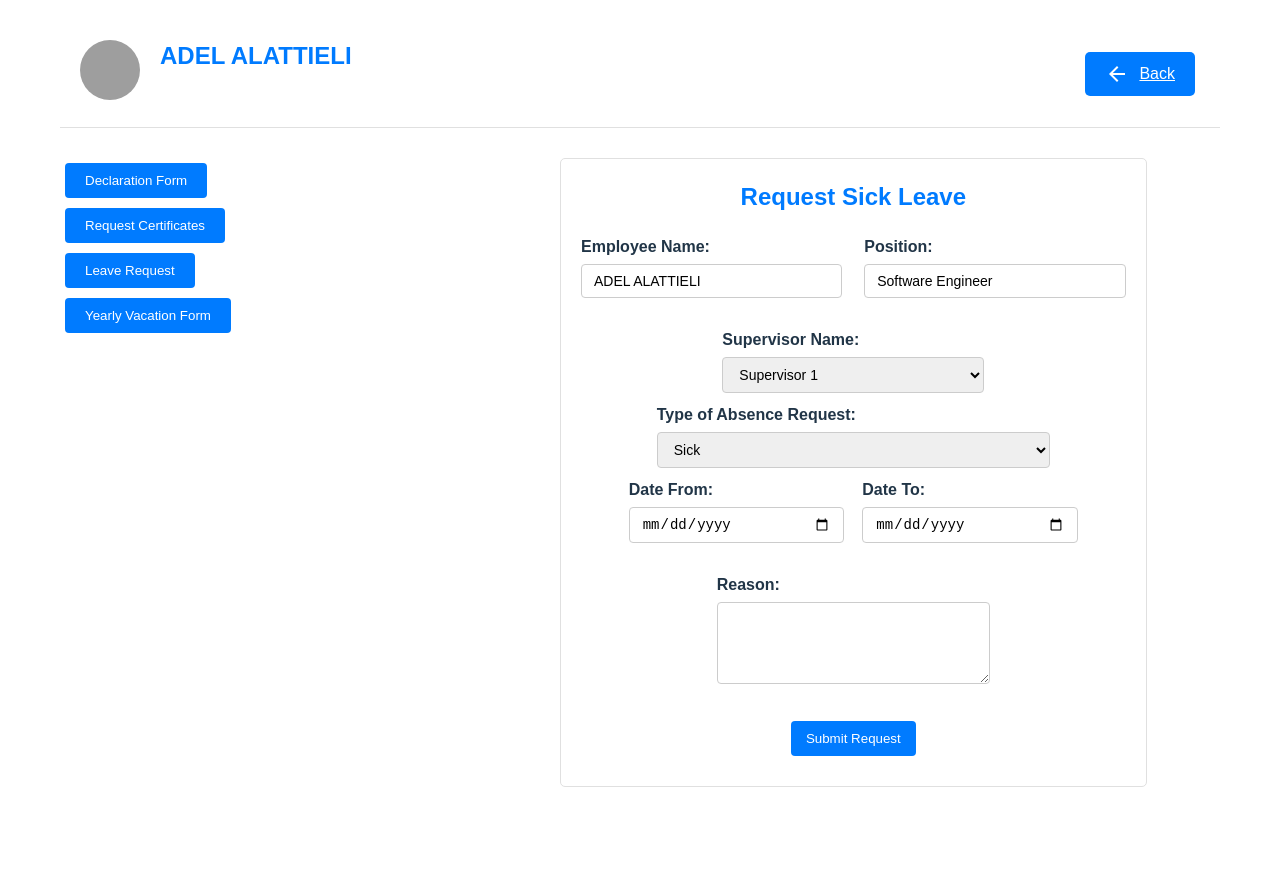
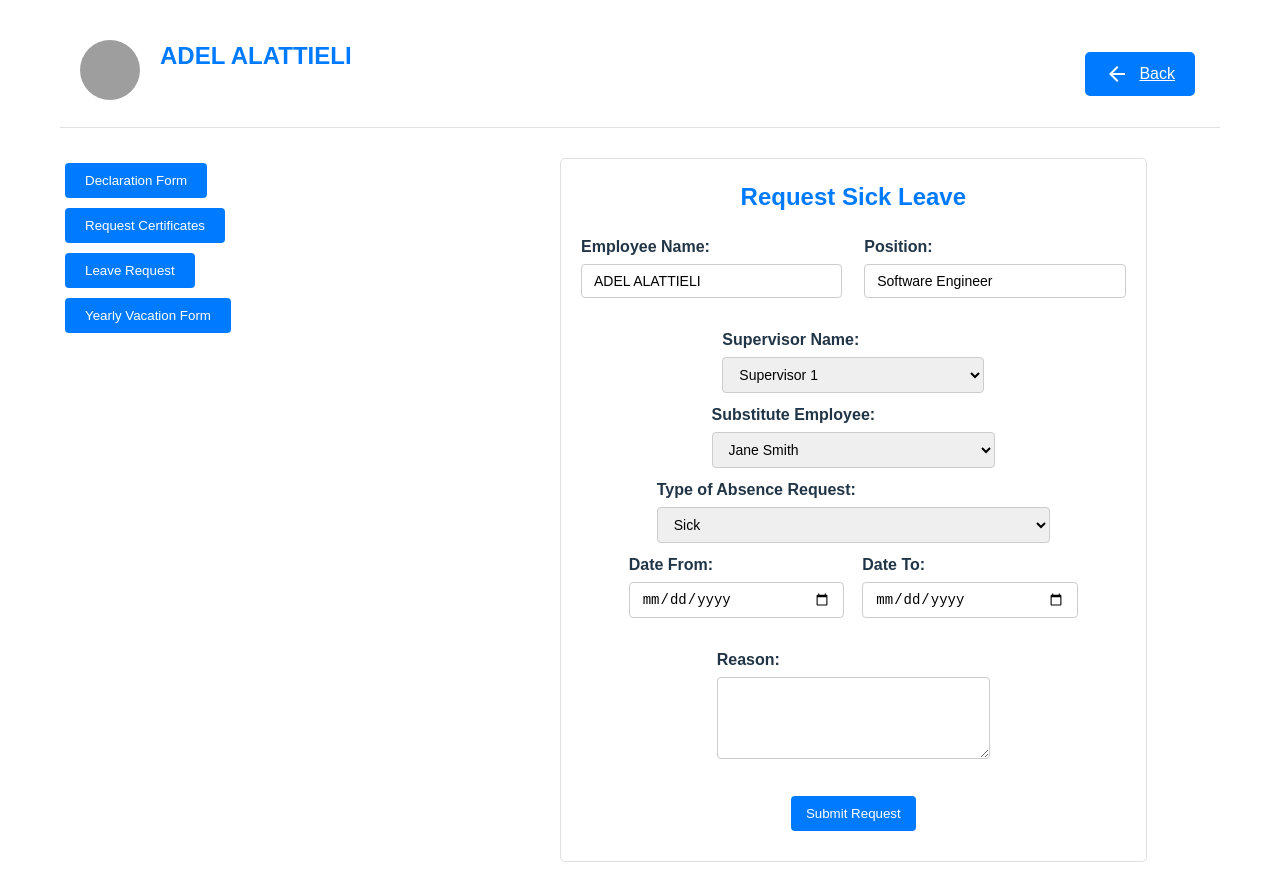
Before and after one commit to ALATTIELI/hrsystem, a React (Vite) app: page /employee/1 in a window 1280 px wide. Both pictures are taken after a click on the button "Leave Request". Before the commit the page ends 807 px from the top, so only its background shows below. Built offline with nearby package versions, Linux system fonts and the light colour scheme; grey boxes are pictures that could not be loaded.

Commit message:
add Substitute employee to leave request

```diff
--- a/src/pages/employeelogin/employeedata.tsx
+++ b/src/pages/employeelogin/employeedata.tsx
@@ -7,6 +7,7 @@ export const employeesData = [
     photoUrl: "./public/images/adel.jpeg",
     username: "alattieli", // Add username field
     password: "12345",
+    branch: "MBZ",
   },
   {
     id: 2,
@@ -15,6 +16,25 @@ export const employeesData = [
     photoUrl: "./images/ven.jpg",
     username: "jane", // Add username field
     password: "1234",
+    branch: "MBZ",
+  },
+  {
+    id: 3,
+    name: "mohammed",
+    position: "UI/UX Designer",
+    photoUrl: "./images/ven.jpg",
+    username: "mohammed", // Add username field
+    password: "1234",
+    branch: "MBZ",
+  },
+  {
+    id: 4,
+    name: "adnan",
+    position: "UI/UX Designer",
+    photoUrl: "./images/ven.jpg",
+    username: "adnan", // Add username field
+    password: "1234",
+    branch: "MBZ",
   },
   // Add more employees here...
 ];
--- a/src/pages/employeelogin/forms/leaverequest.tsx
+++ b/src/pages/employeelogin/forms/leaverequest.tsx
@@ -1,15 +1,36 @@
-import React from "react";
+import React, { useEffect, useState } from "react";
 import "./LeaveRequest.css";
+import { employeesData } from "../employeedata";
+
+interface Employee {
+  id: number;
+  name: string;
+  position: string;
+  branch: string;
+}
 
 interface LeaveRequestProps {
-  selectedEmployee?: {
-    name?: string;
-    position?: string;
-  };
+  selectedEmployee?: Employee;
 }
+// Somewhere above in your LeaveRequest.tsx or in a separate utility file
+
+const getSubstituteEmployees = (currentEmployeeId: number, branch: string) => {
+  return employeesData.filter(employee =>
+    employee.id !== currentEmployeeId && employee.branch === branch
+  );
+};
 
 const LeaveRequest: React.FC<LeaveRequestProps> = ({ selectedEmployee }) => {
-    console.log(selectedEmployee);  // <-- Add this line here
+  const [substituteEmployees, setSubstituteEmployees] = useState<Employee[]>([]);
+
+  useEffect(() => {
+    if (selectedEmployee) {
+      const substitutes = getSubstituteEmployees(selectedEmployee.id, selectedEmployee.branch);
+      setSubstituteEmployees(substitutes);
+    }
+  }, [selectedEmployee]);
+
+  console.log(selectedEmployee); // <-- Add this line here
 
   return (
     <div className="sick-leave-form">
@@ -36,6 +57,20 @@ const LeaveRequest: React.FC<LeaveRequestProps> = ({ selectedEmployee }) => {
             {/* Add more supervisor options as needed */}
           </select>
         </label>
+
+        {/* Substitute Employee Dropdown */}
+        {selectedEmployee?.branch && (
+          <label>
+            Substitute Employee:
+            <select>
+              {substituteEmployees.map((employee) => (
+                <option key={employee.id} value={employee.id}>
+                  {employee.name}
+                </option>
+              ))}
+            </select>
+          </label>
+        )}
 
         {/* Type of Absence Request */}
         <label>
--- a/src/pages/employeelogin/profilepage.tsx
+++ b/src/pages/employeelogin/profilepage.tsx
@@ -15,7 +15,7 @@ function ProfilePage() {
   const [selectedForm, setSelectedForm] = useState<string | null>(null);
 
   const handleButtonClick = (formName: string) => {
-    console.log("Button clicked with name:", formName);  // Log here
+    console.log("Button clicked with name:", formName);  // This log remains the same.
     setSelectedForm(formName);
   };
 
@@ -47,20 +47,14 @@ function ProfilePage() {
         <div className="left-side">
           {/* Display specific buttons based on employee's position */}
           {selectedEmployee && positionButtons[selectedEmployee.position]?.map((buttonName) => (
-            <button key={buttonName} onClick={() => {
-                console.log("Button clicked:", buttonName);  // Log directly here
-                handleButtonClick(buttonName);
-            }}>
+            <button key={buttonName} onClick={() => handleButtonClick(buttonName)}>
               {buttonName}
             </button>
           ))}
 
           {/* Display common buttons for all positions */}
           {commonButtons.map((buttonName) => (
-            <button key={buttonName} onClick={() => {
-                console.log("Common button clicked:", buttonName);  // Log directly here
-                handleButtonClick(buttonName);
-            }}>
+            <button key={buttonName} onClick={() => handleButtonClick(buttonName)}>
               {buttonName}
             </button>
           ))}
```
Lines whose indentation alone changed are shown as unchanged.
